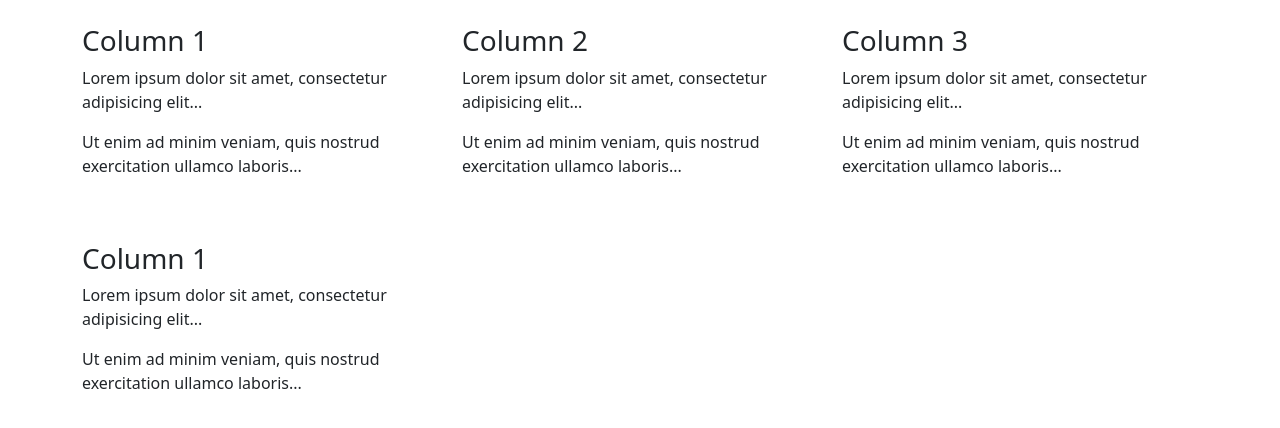
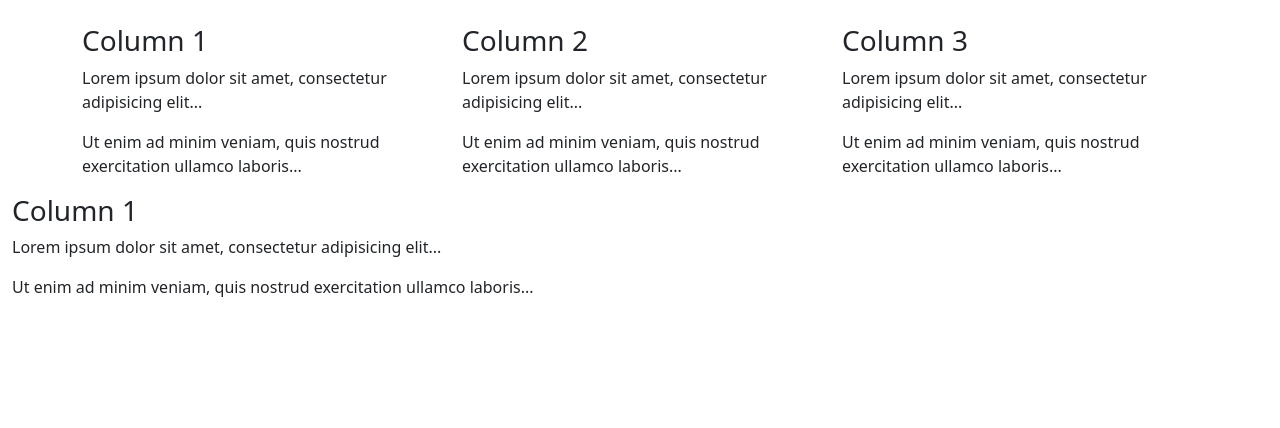
Before and after one commit to laguz/laguz.tech, a Flask app: page / in a window 1280 px wide. Shown: the part 272-700 px from the top of the page. Run offline with Flask 2, Linux system fonts and the light colour scheme.

Commit message:
I love this program

```diff
--- a/templates/index.html
+++ b/templates/index.html
@@ -26,12 +26,9 @@
   </div>
 </div>
 
-<div class="container mt-5">
-  <div class="row">
-    <div class="col-sm-4">
+<div class="container-fluid">
       <h3>Column 1</h3>
       <p>Lorem ipsum dolor sit amet, consectetur adipisicing elit...</p>
       <p>Ut enim ad minim veniam, quis nostrud exercitation ullamco laboris...</p>
-    </div>
 </div>
 {% endblock content %}
```
